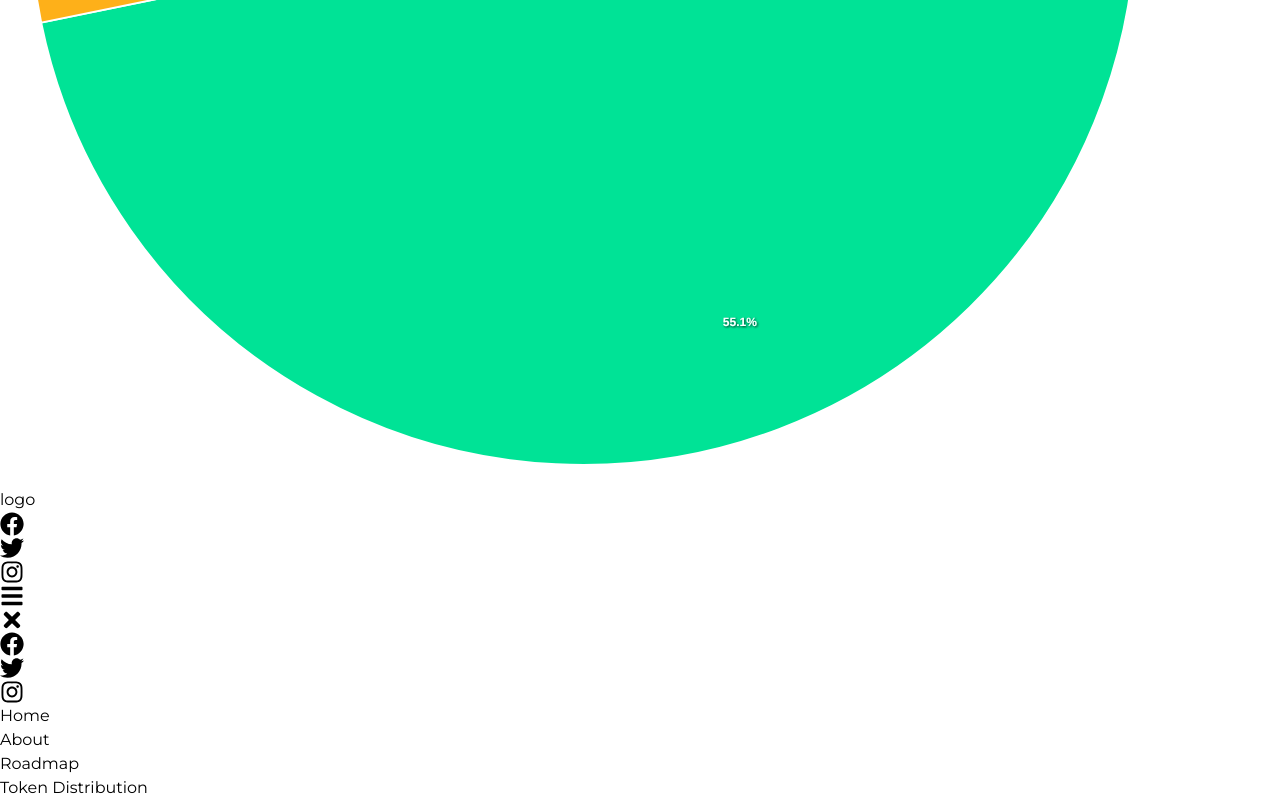
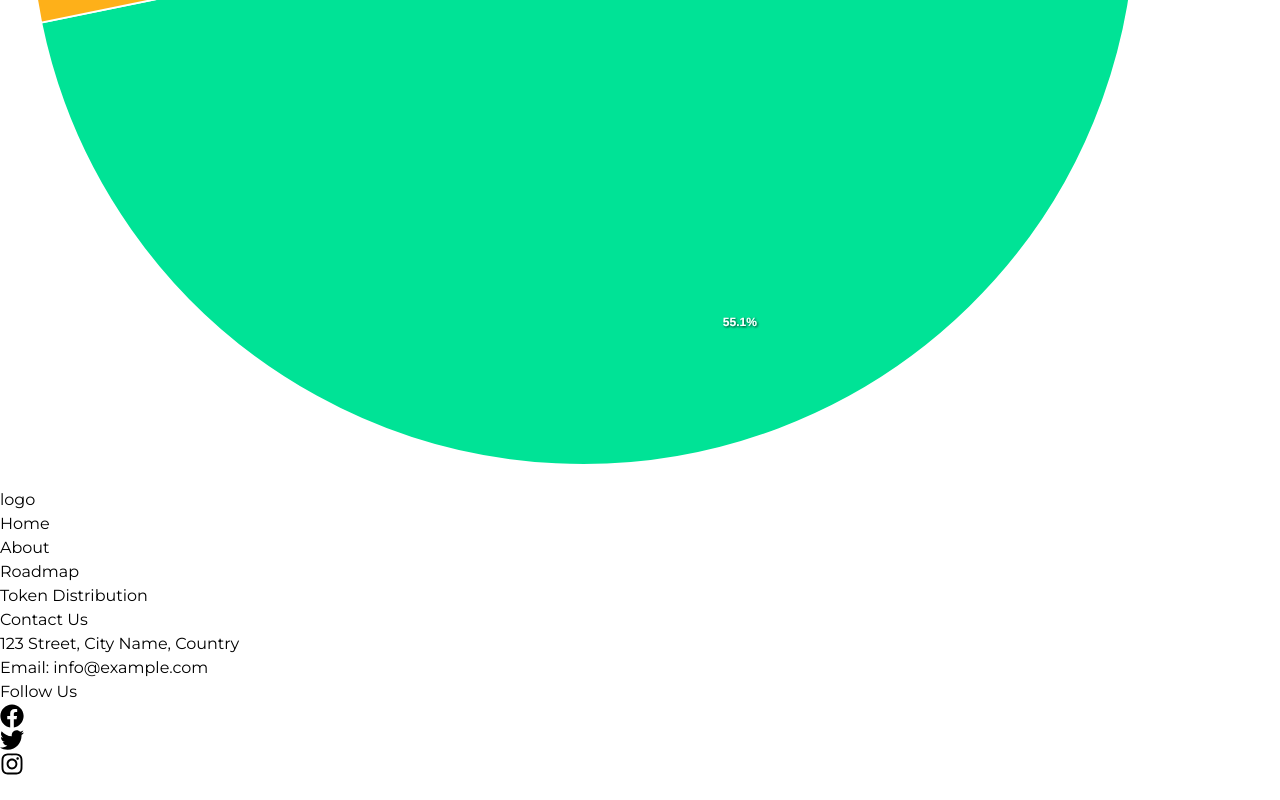
Before and after one commit to montaser77789/landing-page, a React (Vite) app: page / in a window 1280 px wide. Shown: the part 2317-3117 px from the top of the page. After the commit the page ends 3093 px from the top, so only its background shows below. Built offline with nearby package versions, Linux system fonts and the light colour scheme.

Commit message:
edit footer

```diff
--- a/src/components/Footer.jsx
+++ b/src/components/Footer.jsx
@@ -1,72 +1,40 @@
-import { useState } from 'react';
-import { FaBars, FaFacebook, FaInstagram, FaTimes, FaTwitter } from 'react-icons/fa';
+import { FaFacebook, FaInstagram, FaTwitter } from 'react-icons/fa';
 
-const Navbar = () => {
-  const [isOpen, setIsOpen] = useState(false);
-
-  const toggleMenu = () => {
-    setIsOpen(!isOpen);
-  };
-
-  const handleMenuClick = (event) => {
-    const targetId = event.target.getAttribute('href').substring(1);
-    const targetElement = document.getElementById(targetId);
-    if (targetElement) {
-      targetElement.scrollIntoView({ behavior: 'smooth' });
-      setIsOpen(!isOpen);
-    }
-    setIsOpen(false);
-  };
-
+const Footer = () => {
   return (
-    <nav className="bg-gradient-to-r from-blue-900 to-blue-700 p-4 fixed top-0 left-0 right-0 max-w-full z-50 shadow-lg">
-      <div className="container mx-auto flex justify-between items-center">
-        <a href="/" className="text-teal-400 font-bold text-2xl flex items-center animate__animated animate__fadeInDown">
-          logo
-        </a>
-        <div className="flex gap-4">
-          <div className="flex ml-4 md:hidden">
-            <a href="#" className="text-teal-400 hover:text-teal-200 cursor-pointer mr-4">
+    <footer className="bg-gradient-to-r from-blue-900 to-blue-700 text-white py-8">
+      <div className="container mx-auto px-4 md:flex md:justify-between md:items-center">
+        <div className="mb-4 md:mb-0 flex flex-col md:flex-row md:items-center">
+          <div className="text-teal-400 font-bold text-2xl mb-4 md:mb-0 md:mr-4">logo</div>
+          <ul className="flex flex-col md:flex-row md:space-x-4">
+            <li><a href="#home" className="text-teal-400 hover:text-teal-200 cursor-pointer">Home</a></li>
+            <li><a href="#About" className="text-teal-400 hover:text-teal-200 cursor-pointer">About</a></li>
+            <li><a href="#Roadmap" className="text-teal-400 hover:text-teal-200 cursor-pointer">Roadmap</a></li>
+            <li><a href="#Token" className="text-teal-400 hover:text-teal-200 cursor-pointer">Token Distribution</a></li>
+          </ul>
+        </div>
+        <div className="mb-4 md:mb-0">
+          <h3 className="text-xl font-bold mb-2">Contact Us</h3>
+          <p className="text-gray-300">123 Street, City Name, Country</p>
+          <p className="text-gray-300">Email: info@example.com</p>
+        </div>
+        <div>
+          <h3 className="text-xl font-bold mb-2">Follow Us</h3>
+          <div className="flex gap-4">
+            <a href="#" className="text-teal-400 hover:text-teal-200">
               <FaFacebook size={24} />
             </a>
-            <a href="#" className="text-teal-400 hover:text-teal-200 cursor-pointer mr-4">
+            <a href="#" className="text-teal-400 hover:text-teal-200">
               <FaTwitter size={24} />
             </a>
-            <a href="#" className="text-teal-400 hover:text-teal-200 cursor-pointer">
+            <a href="#" className="text-teal-400 hover:text-teal-200">
               <FaInstagram size={24} />
             </a>
           </div>
-          <div className="md:hidden" onClick={toggleMenu}>
-            {isOpen ? <FaTimes className="text-teal-400 cursor-pointer" size={24} /> : <FaBars className="text-teal-400 cursor-pointer" size={24} />}
-          </div>
-        </div>
-        <div className={`fixed gap-2 top-0 left-0 w-full h-[70vh] md:h-full bg-gradient-to-r from-blue-900 to-blue-700 p-4 z-40 transform ${isOpen ? 'translate-y-0 animate__animated animate__fadeInDown' : '-translate-y-full'} transition-transform duration-500 ease-in-out md:relative md:translate-y-0 md:flex md:items-center md:bg-transparent md:p-0`}>
-          <div className="flex justify-end md:hidden">
-            <div onClick={toggleMenu}>
-              <FaTimes className="text-teal-400 cursor-pointer" size={24} />
-            </div>
-          </div>
-          <div className="hidden ml-4 md:flex">
-            <a href="#" className="text-teal-400 hover:text-teal-200 cursor-pointer mr-4">
-              <FaFacebook size={24} />
-            </a>
-            <a href="#" className="text-teal-400 hover:text-teal-200 cursor-pointer mr-4">
-              <FaTwitter size={24} />
-            </a>
-            <a href="#" className="text-teal-400 hover:text-teal-200 cursor-pointer">
-              <FaInstagram size={24} />
-            </a>
-          </div>
-          <ul className="flex flex-col items-center justify-center h-auto space-y-6 text-center md:flex-row md:space-x-6 md:space-y-0 md:text-left mt-7 md:mt-0 animate__animated animate__fadeInDown">
-            <li><a href="#home" onClick={handleMenuClick} className="text-teal-400 hover:text-teal-200 cursor-pointer text-xl">Home</a></li>
-            <li><a href="#About" onClick={handleMenuClick} className="text-teal-400 hover:text-teal-200 cursor-pointer text-xl">About</a></li>
-            <li><a href="#Roadmap" onClick={handleMenuClick} className="text-teal-400 hover:text-teal-200 cursor-pointer text-xl">Roadmap</a></li>
-            <li><a href="#Token" onClick={handleMenuClick} className="text-teal-400 hover:text-teal-200 cursor-pointer text-xl">Token Distribution</a></li>
-          </ul>
         </div>
       </div>
-    </nav>
+    </footer>
   );
-}
+};
 
-export default Navbar;
+export default Footer;
```
